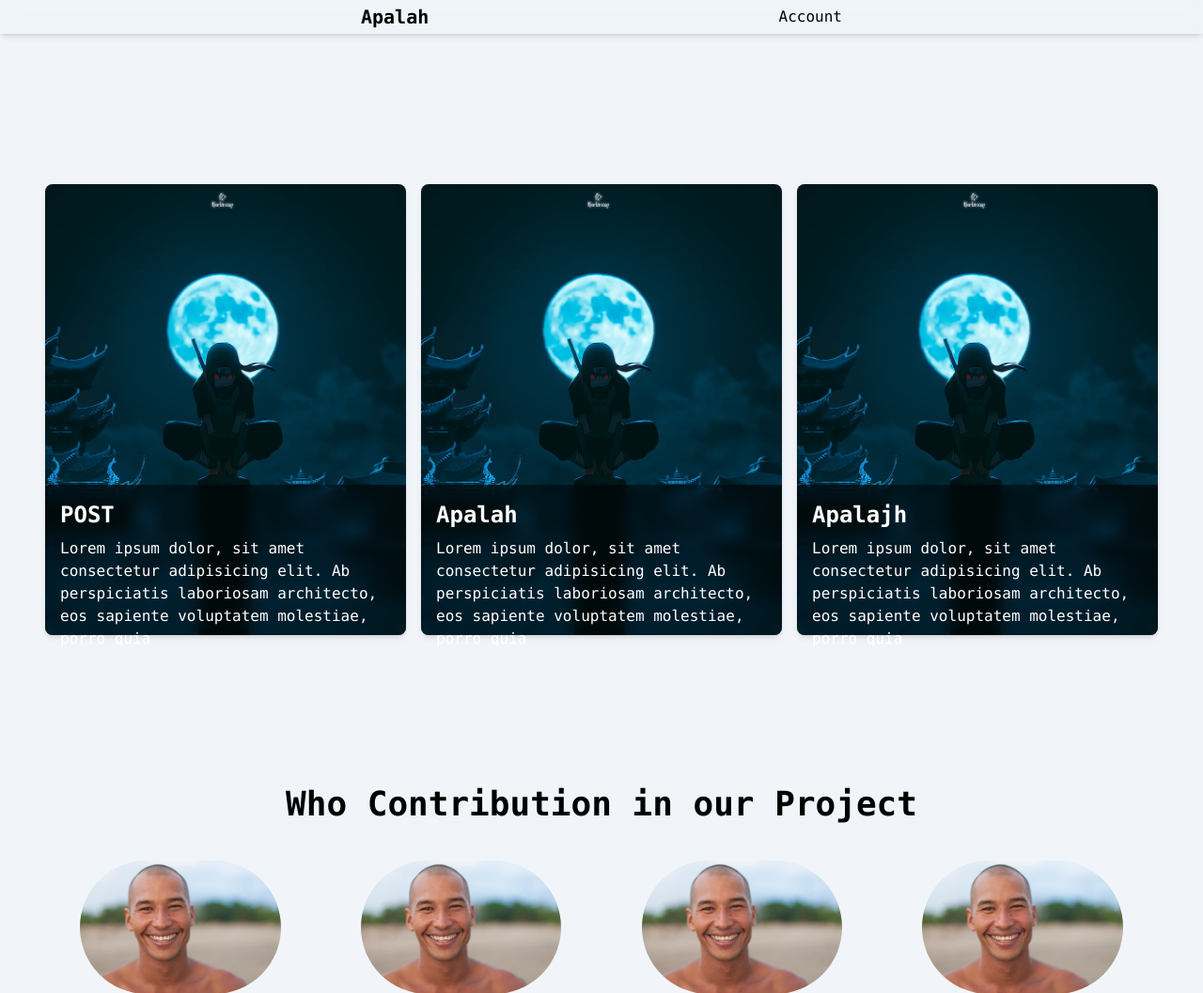
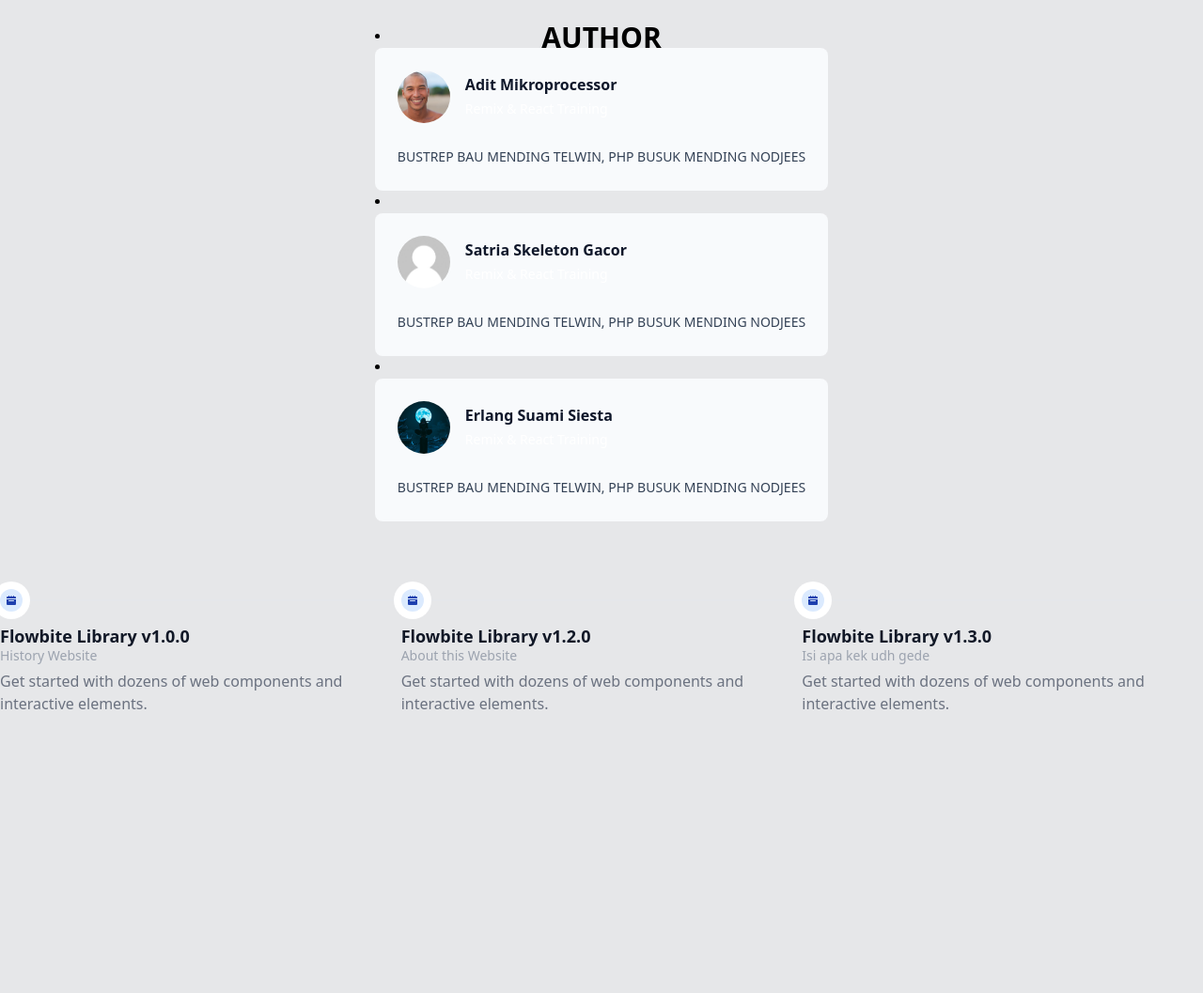
Before and after one commit to adityakurnias/PHP-CRUD, a PHP site: page /about.php in a window 1280 px wide. Shown: the top 1057 px of the page at 94% size. After the commit the page ends 755 px from the top, so only its background shows below. Run offline with PHP 8.4, Linux system fonts and the light colour scheme; some libraries are stand-ins or nearby versions.

Commit message:
added few style on page [contact, about, forum].php

```diff
--- a/about.php
+++ b/about.php
@@ -1,73 +1,110 @@
 <!DOCTYPE html>
 <html lang="en">
-
 <head>
   <meta charset="UTF-8">
   <meta name="viewport" content="width=device-width, initial-scale=1.0">
-  <title>About</title>
+  <title>Document</title>
   <script src="https://cdn.tailwindcss.com"></script>
 </head>
+<body class="flex flex-col justify-center items-center h-screen bg-slate-900/10">
+  <h1 class="font-bold text-3xl mt-4">AUTHOR</h1>
+<div class="flex justify-center items-center h-screen flex-col -mt-16">
+  <li class="text-sm leading-6">
+    <figure class="relative flex flex-col-reverse bg-slate-50 rounded-lg p-6 dark:bg-slate-800 dark:highlight-white/5">
+      <blockquote class="mt-6 text-slate-700 dark:text-slate-300">
+        <p> BUSTREP BAU MENDING TELWIN, PHP BUSUK MENDING NODJEES</p>
+      </blockquote>
+      <figcaption class="flex items-center space-x-4"><img src="./img/botak.jpg" alt="" class="flex-none w-14 h-14 rounded-full object-cover" loading="lazy" decoding="async">
+        <div class="flex-auto">
+          <div class="text-base text-slate-900 font-semibold dark:text-slate-300">
+            <a href="" tabindex="0"><span class="absolute inset-0"></span>Adit Mikroprocessor</a>
+          </div>
+          <div class="mt-0.5 text-white">Remix &amp; React Training</div>
+        </div>
+      </figcaption>
+    </figure>
+  </li>
+  <li class="text-sm leading-6">
+    <figure class="relative flex flex-col-reverse bg-slate-50 rounded-lg p-6 dark:bg-slate-800 dark:highlight-white/5">
+      <blockquote class="mt-6 text-slate-700 dark:text-slate-300">
+        <p> BUSTREP BAU MENDING TELWIN, PHP BUSUK MENDING NODJEES</p>
+      </blockquote>
+      <figcaption class="flex items-center space-x-4"><img src="./img/guest.png" alt="" class="flex-none w-14 h-14 rounded-full object-cover" loading="lazy" decoding="async">
+        <div class="flex-auto">
+          <div class="text-base text-slate-900 font-semibold dark:text-slate-300">
+            <a href="" tabindex="0"><span class="absolute inset-0"></span>Satria Skeleton Gacor</a>
+          </div>
+          <div class="mt-0.5 text-white">Remix &amp; React Training</div>
+        </div>
+      </figcaption>
+    </figure>
+  </li>
+  <li class="text-sm leading-6">
+    <figure class="relative flex flex-col-reverse bg-slate-50 rounded-lg p-6 dark:bg-slate-800 dark:highlight-white/5">
+      <blockquote class="mt-6 text-slate-700 dark:text-slate-300">
+        <p> BUSTREP BAU MENDING TELWIN, PHP BUSUK MENDING NODJEES</p>
+      </blockquote>
+      <figcaption class="flex items-center space-x-4"><img src="./img/itachi.jpg" alt="" class="flex-none w-14 h-14 rounded-full object-cover" loading="lazy" decoding="async">
+        <div class="flex-auto">
+          <div class="text-base text-slate-900 font-semibold dark:text-slate-300">
+            <a href="" tabindex="0"><span class="absolute inset-0"></span>Erlang Suami Siesta</a>
+          </div>
+          <div class="mt-0.5 text-white">Remix &amp; React Training</div>
+        </div>
+      </figcaption>
+    </figure>
+  </li> <br> <br> <br>
 
-<body class="font-mono overflow-x-hidden h-screen bg-slate-100">
+<ol class="items-center sm:flex">
+    <li class="relative mb-6 sm:mb-0">
+        <div class="flex items-center">
+            <div class="z-10 flex items-center justify-center w-6 h-6 bg-blue-100 rounded-full ring-0 ring-white dark:bg-blue-900 sm:ring-8 dark:ring-gray-900 shrink-0">
+                <svg class="w-2.5 h-2.5 text-blue-800 dark:text-blue-300" aria-hidden="true" xmlns="http://www.w3.org/2000/svg" fill="currentColor" viewBox="0 0 20 20">
+                    <path d="M20 4a2 2 0 0 0-2-2h-2V1a1 1 0 0 0-2 0v1h-3V1a1 1 0 0 0-2 0v1H6V1a1 1 0 0 0-2 0v1H2a2 2 0 0 0-2 2v2h20V4ZM0 18a2 2 0 0 0 2 2h16a2 2 0 0 0 2-2V8H0v10Zm5-8h10a1 1 0 0 1 0 2H5a1 1 0 0 1 0-2Z"/>
+                </svg>
+            </div>
+            <div class="hidden sm:flex w-full bg-gray-200 h-0.5 dark:bg-gray-700"></div>
+        </div>
+        <div class="mt-3 sm:pe-8">
+            <h3 class="text-lg font-semibold text-gray-900 dark:text-white">Flowbite Library v1.0.0</h3>
+            <time class="block mb-2 text-sm font-normal leading-none text-gray-400 dark:text-gray-500">History Website</time>
+            <p class="text-base font-normal text-gray-500 dark:text-gray-400">Get started with dozens of web components and interactive elements.</p>
+        </div>
+    </li>
+    <li class="relative mb-6 sm:mb-0">
+        <div class="flex items-center">
+            <div class="z-10 flex items-center justify-center w-6 h-6 bg-blue-100 rounded-full ring-0 ring-white dark:bg-blue-900 sm:ring-8 dark:ring-gray-900 shrink-0">
+                <svg class="w-2.5 h-2.5 text-blue-800 dark:text-blue-300" aria-hidden="true" xmlns="http://www.w3.org/2000/svg" fill="currentColor" viewBox="0 0 20 20">
+                    <path d="M20 4a2 2 0 0 0-2-2h-2V1a1 1 0 0 0-2 0v1h-3V1a1 1 0 0 0-2 0v1H6V1a1 1 0 0 0-2 0v1H2a2 2 0 0 0-2 2v2h20V4ZM0 18a2 2 0 0 0 2 2h16a2 2 0 0 0 2-2V8H0v10Zm5-8h10a1 1 0 0 1 0 2H5a1 1 0 0 1 0-2Z"/>
+                </svg>
+            </div>
+            <div class="hidden sm:flex w-full bg-gray-200 h-0.5 dark:bg-gray-700"></div>
+        </div>
+        <div class="mt-3 sm:pe-8">
+            <h3 class="text-lg font-semibold text-gray-900 dark:text-white">Flowbite Library v1.2.0</h3>
+            <time class="block mb-2 text-sm font-normal leading-none text-gray-400 dark:text-gray-500">About this Website</time>
+            <p class="text-base font-normal text-gray-500 dark:text-gray-400">Get started with dozens of web components and interactive elements.</p>
+        </div>
+    </li>
+    <li class="relative mb-6 sm:mb-0">
+        <div class="flex items-center">
+            <div class="z-10 flex items-center justify-center w-6 h-6 bg-blue-100 rounded-full ring-0 ring-white dark:bg-blue-900 sm:ring-8 dark:ring-gray-900 shrink-0">
+                <svg class="w-2.5 h-2.5 text-blue-800 dark:text-blue-300" aria-hidden="true" xmlns="http://www.w3.org/2000/svg" fill="currentColor" viewBox="0 0 20 20">
+                    <path d="M20 4a2 2 0 0 0-2-2h-2V1a1 1 0 0 0-2 0v1h-3V1a1 1 0 0 0-2 0v1H6V1a1 1 0 0 0-2 0v1H2a2 2 0 0 0-2 2v2h20V4ZM0 18a2 2 0 0 0 2 2h16a2 2 0 0 0 2-2V8H0v10Zm5-8h10a1 1 0 0 1 0 2H5a1 1 0 0 1 0-2Z"/>
+                </svg>
+            </div>
+            <div class="hidden sm:flex w-full bg-gray-200 h-0.5 dark:bg-gray-700"></div>
+        </div>
+        <div class="mt-3 sm:pe-8">
+            <h3 class="text-lg font-semibold text-gray-900 dark:text-white">Flowbite Library v1.3.0</h3>
+            <time class="block mb-2 text-sm font-normal leading-none text-gray-400 dark:text-gray-500">Isi apa kek udh gede</time>
+            <p class="text-base font-normal text-gray-500 dark:text-gray-400">Get started with dozens of web components and interactive elements.</p>
+        </div>
+    </li>
+</ol>
 
-  <nav class="sticky top-0 w-screen h-9 bg-slate-200/10 p-2 px-96 shadow-md flex  justify-between items-center z-10 backdrop-blur">
-    <h1 class="font-bold text-xl">Apalah</h1>
-    <a href="">Account</a>
-  </nav>
-  <div class="h-screen w-screen flex justify-center">
-    <div class="mx-auto p-4 lg:h-screen flex items-center justify-center">
-      <div class="grid grid-cols-1 md:grid-cols-2 lg:grid-cols-3 gap-4">
-        <!-- Blog Entry 1 -->
-        <div class="max-w-sm mx-auto relative shadow-md rounded-lg cursor-pointer">
-          <img src="img/itachi.jpg" alt="About our Project" class="w-full h-auto object-cover rounded-lg">
-          <div class="absolute bottom-0 left-0 right-0 h-40 bg-black bg-opacity-50 backdrop-blur text-white p-4 rounded-b-lg">
-            <h1 class="text-2xl font-semibold">POST</h1>
-            <p class="mt-2">Lorem ipsum dolor, sit amet consectetur adipisicing elit. Ab perspiciatis laboriosam architecto, eos sapiente voluptatem molestiae, porro quia</p>
-          </div>
-        </div>
 
-        <!-- Blog Entry 2 -->
-        <div class="max-w-sm mx-auto relative shadow-md rounded-lg cursor-pointer">
-          <img src="img/itachi.jpg" alt="About our Project" class="w-full h-auto object-cover rounded-lg">
-          <div class="absolute bottom-0 left-0 right-0 h-40 bg-black bg-opacity-50 backdrop-blur text-white p-4 rounded-b-lg">
-            <h1 class="text-2xl font-semibold">Apalah</h1>
-            <p class="mt-2">Lorem ipsum dolor, sit amet consectetur adipisicing elit. Ab perspiciatis laboriosam architecto, eos sapiente voluptatem molestiae, porro quia</p>
-          </div>
-        </div>
+</div>
 
-        <!-- Blog Entry 3 -->
-        <div class="max-w-sm mx-auto relative shadow-md rounded-lg cursor-pointer">
-          <img src="img/itachi.jpg" alt="About our Project" class="w-full h-auto object-cover rounded-lg">
-          <div class="absolute bottom-0 left-0 right-0 h-40 bg-black bg-opacity-50 backdrop-blur text-white p-4 rounded-b-lg">
-            <h1 class="text-2xl font-semibold">Apalajh</h1>
-            <p class="mt-2">Lorem ipsum dolor, sit amet consectetur adipisicing elit. Ab perspiciatis laboriosam architecto, eos sapiente voluptatem molestiae, porro quia</p>
-          </div>
-        </div>
-      </div>
-    </div>
-  </div>
-
-  <!-- Contact -->
-  <h1 class="text-center text-4xl font-bold mb-10">Who Contribution in our Project</h1>
-  <div class="flex justify-evenly">
-    <img class="w-1/6 rounded-full" src="img/botak.jpg" alt="Adit">
-    <img class="w-1/6 rounded-full" src="img/botak.jpg" alt="Adit">
-    <img class="w-1/6 rounded-full" src="img/botak.jpg" alt="Adit">
-    <img class="w-1/6 rounded-full" src="img/botak.jpg" alt="Adit">
-  </div>
-
-  <div class="bg-zinc-500 w-3/6">
-    <a href="">Whatsapp</a>
-    <a href="">Youtube</a>
-    <a href="">Github</a>
-  </div>
-
-  <!-- plus di bawah-->
-  <div class="fixed bg-slate-100/40 z-10 mb-10 self-end rounded-full flex justify-center items-center hover:translate-y-[-5px] duration-100 backdrop-blur-sm shadow-lg p-2">
-    <img onclick="addPopup()" class="" src="./img/add.png" width="40px">
-  </div>
-
-  <script src="./js/addPopup.js"></script>
 </body>
-
 </html>
--- a/forum.php
+++ b/forum.php
@@ -31,7 +31,7 @@
     <title>Document</title>
     <script src="https://cdn.tailwindcss.com"></script>
 </head>
-<body>
+<body class="bg-slate-900/10">
 
 <link rel="stylesheet" href="https://unpkg.com/flowbite@1.4.4/dist/flowbite.min.css" />
 
@@ -48,7 +48,7 @@
    <?php
       if(isset($_GET['ubah'])){
     ?>
-    <button type="submit" name="edit" class="middle none center mr-4 rounded-lg bg-blue-500 py-3 px-6 font-sans text-xs font-bold uppercase text-white shadow-md shadow-blue-500/20 transition-all hover:shadow-lg hover:shadow-blue-500/40 focus:opacity-[0.85] focus:shadow-none active:opacity-[0.85] active:shadow-none disabled:pointer-events-none disabled:opacity-50 disabled:shadow-none"
+    <button type="submit" name="edit" class="middle none center mr-4 rounded-lg bg-slate-900 py-3 px-6 font-sans text-xs font-bold uppercase text-white shadow-md shadow-slate-900/20 transition-all hover:shadow-lg hover:shadow-slate-900/40 focus:opacity-[0.85] focus:shadow-none active:opacity-[0.85] active:shadow-none disabled:pointer-events-none disabled:opacity-50 disabled:shadow-none"
   data-ripple-light="true">Save</button>
   <a href="home.php"  class="middle none center mr-4 rounded-lg bg-red-500 py-3 px-6 font-sans text-xs font-bold uppercase text-white shadow-md shadow-red-500/20 transition-all hover:shadow-lg hover:shadow-red-500/40 focus:opacity-[0.85] focus:shadow-none active:opacity-[0.85] active:shadow-none disabled:pointer-events-none disabled:opacity-50 disabled:shadow-none"
   data-ripple-light="true">Cancel</a>
@@ -57,7 +57,7 @@
    } else {
   ?>
 
-  <button type="submit" name="add"  class="middle none center mr-4 rounded-lg bg-blue-500 py-3 px-6 font-sans text-xs font-bold uppercase text-white shadow-md shadow-blue-500/20 transition-all hover:shadow-lg hover:shadow-blue-500/40 focus:opacity-[0.85] focus:shadow-none active:opacity-[0.85] active:shadow-none disabled:pointer-events-none disabled:opacity-50 disabled:shadow-none"
+  <button type="submit" name="add" class="middle none center mr-4 rounded-lg bg-black py-3 px-6 font-sans text-xs font-bold uppercase text-black shadow-md shadow-slate-900/20 transition-all hover:shadow-lg hover:shadow-slate-900/40 focus:opacity-[0.85] focus:shadow-none active:opacity-[0.85] active:shadow-none disabled:pointer-events-none disabled:opacity-50 disabled:shadow-none"
   data-ripple-light="true">Submit</button>
   <a href="home.php"  class="middle none center mr-4 rounded-lg bg-red-500 py-3 px-6 font-sans text-xs font-bold uppercase text-white shadow-md shadow-red-500/20 transition-all hover:shadow-lg hover:shadow-red-500/40 focus:opacity-[0.85] focus:shadow-none active:opacity-[0.85] active:shadow-none disabled:pointer-events-none disabled:opacity-50 disabled:shadow-none"
   data-ripple-light="true">Cancel</a>
--- a/home.php
+++ b/home.php
@@ -11,9 +11,6 @@ $sql = mysqli_query($konek, $query);
 $querya = "SELECT * FROM `users` ";
 $sqla = mysqli_query($konek, $querya);
 $hasil = mysqli_fetch_assoc($sqla);
-
-
-
 
 ?>
 <!DOCTYPE html>
```
Also changed, not shown: UNDERCONTROL/home.html (added, +149 -0 lines), UNDERCONTROL/login.html (added, +53 -0 lines), account.php (+36 -1 lines), css/external.css (added).
